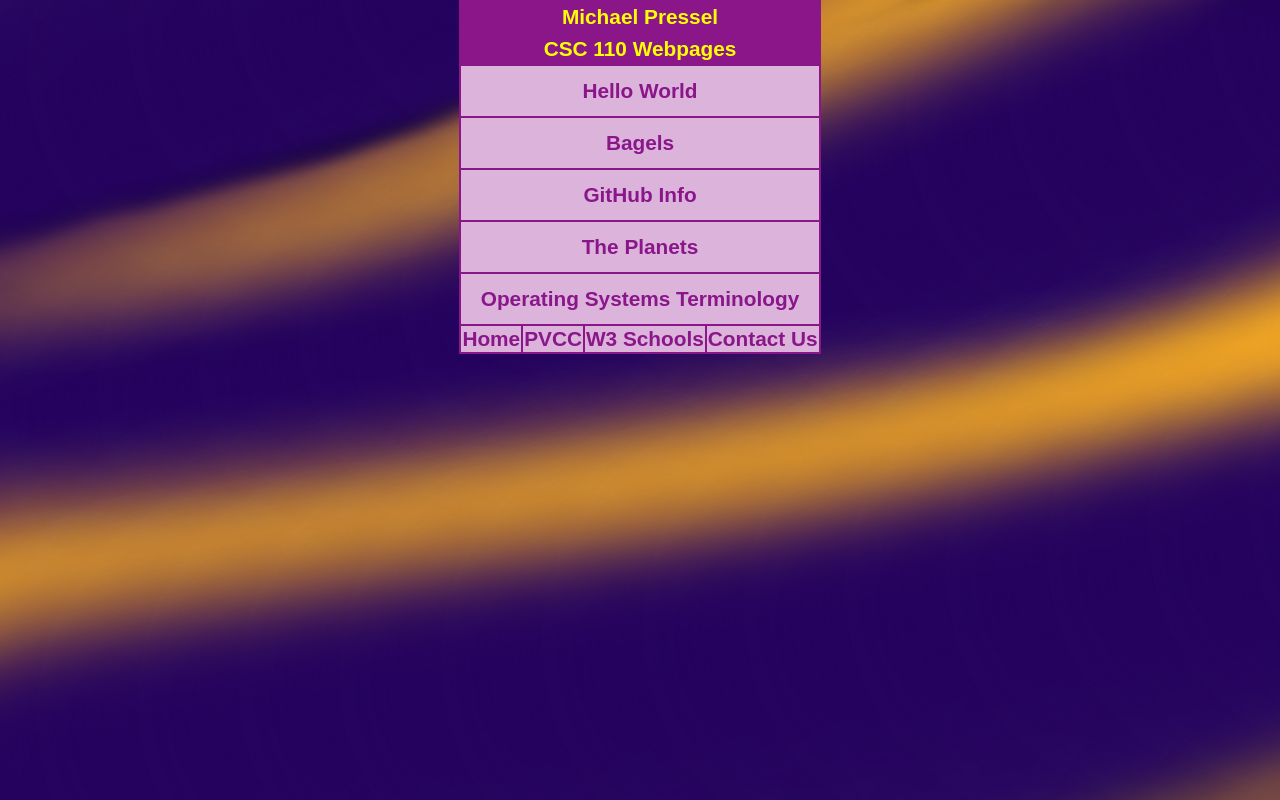
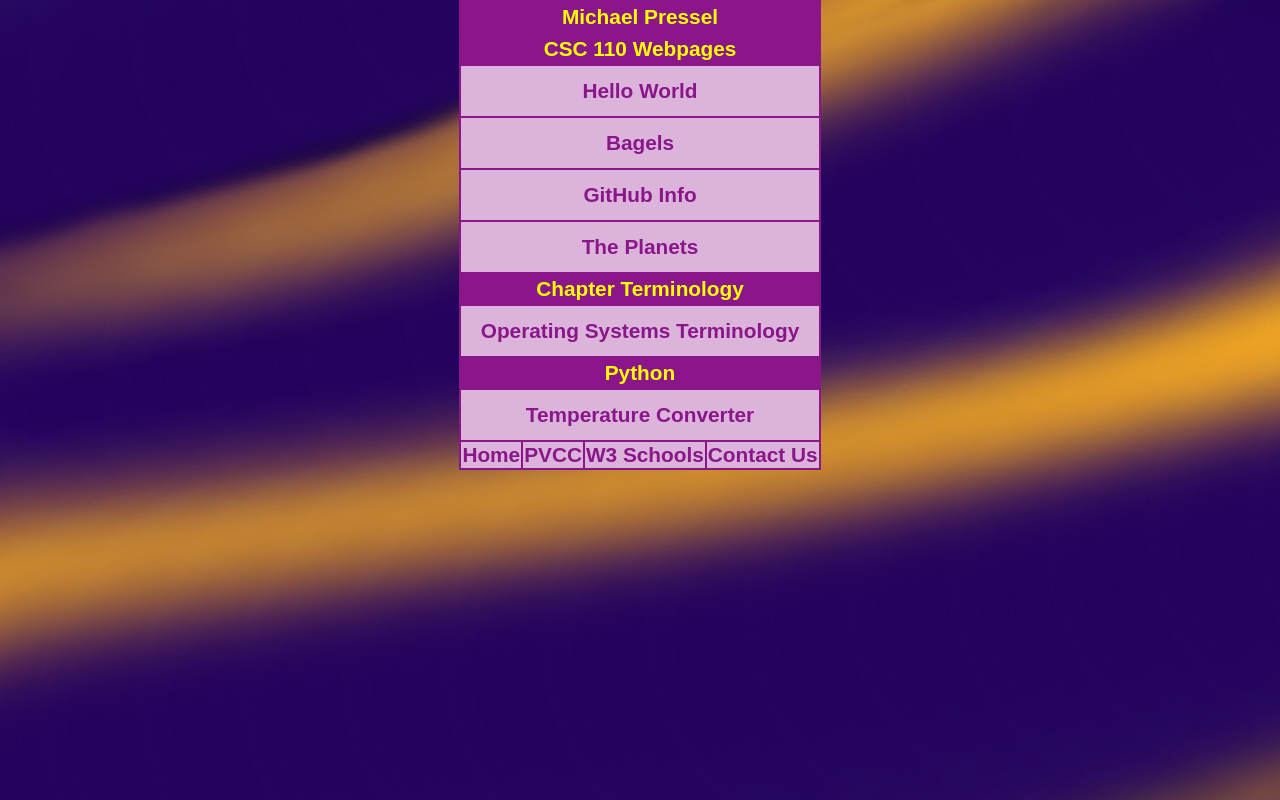
Before and after one commit to mpressel-pvcc/mpressel-pvcc.github.io, a plain HTML site: page index.html in a window 1280 px wide. Drawn offline with Linux system fonts and the light colour scheme.

Commit message:
Add files via upload

```diff
--- a/index.html
+++ b/index.html
@@ -58,9 +58,22 @@
                <a href = "planets.html"> The Planets</a>
           </td></tr>
 
+		  <tr style=" height: 30px;">
+               <th colspan="4">Chapter Terminology</th>
+          </tr>
+
           <tr><td colspan="4">
                <a href = "opsys.html"> Operating Systems Terminology</a>
           </td></tr>
+
+		  <tr style=" height: 30px;">
+          <th colspan="4">Python</th>
+          </tr>
+
+		  <tr><td colspan="4">
+               <a href = "temp_conv.py">Temperature Converter</a>
+          </td></tr>
+
 
           <tr style = "height: 20px;">
                <td><a href = "index.html">Home</a></td>
```
